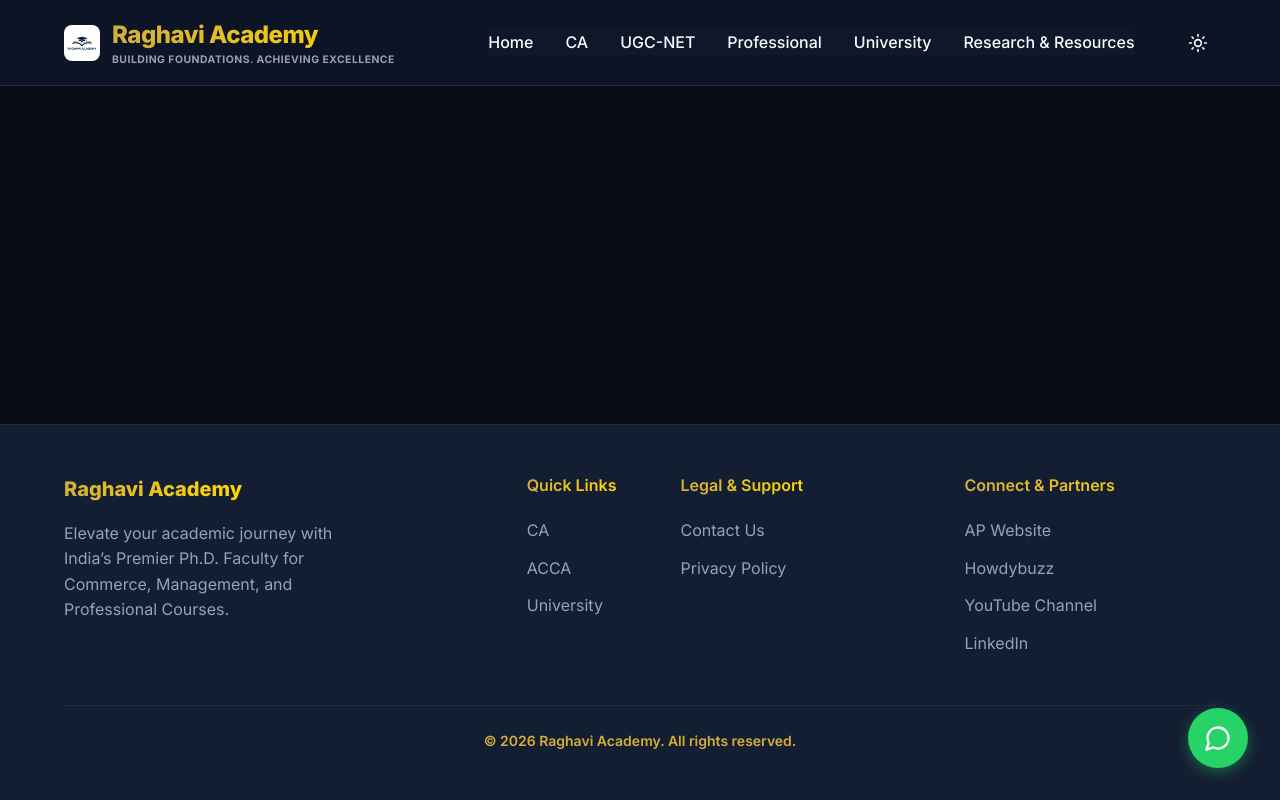
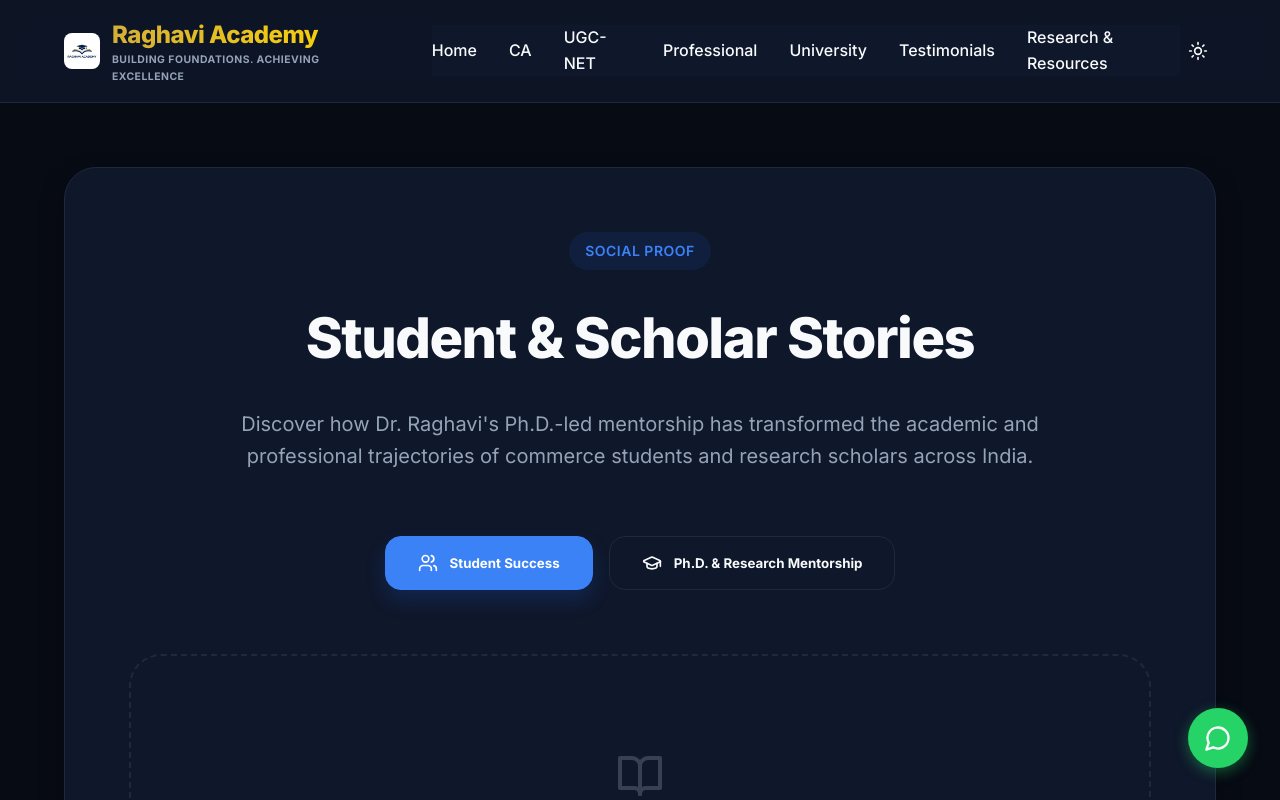
Before and after one commit to NCRaghavi/Raghavi, a React (Vite) app: page /testimonials in a window 1280 px wide. Shown: the top 800 px of the page. Built offline with nearby package versions, Linux system fonts and the light colour scheme.

Commit message:
Commit the changes

```diff
--- a/src/App.jsx
+++ b/src/App.jsx
@@ -28,6 +28,7 @@
             <Route path="/resources" element={<BookRecommendationsPage />} />
             <Route path="/contact" element={<ContactPage />} />
             <Route path="/privacy" element={<PrivacyPolicyPage />} />
+            <Route path="/testimonials" element={<TestimonialsPage />} />
           </Routes>
         </main>
         <Footer />
--- a/src/components/DirectoryPage.jsx
+++ b/src/components/DirectoryPage.jsx
@@ -1,5 +1,6 @@
 import React from 'react';
-import { ArrowRight, Construction, CheckCircle2, MessageCircle } from 'lucide-react';
+import { ArrowRight, Construction, CheckCircle2, MessageCircle, Download, FileText } from 'lucide-react';
+import { materialsData } from '../data/materials';
 
 export default function DirectoryPage({ title }) {
   const taglines = {
@@ -13,6 +14,7 @@
   };
 
   const tagline = taglines[title] || "Empowering your academic journey with expert mentorship.";
+  const currentMaterials = materialsData[title] || [];
 
   const upcomingResources = [
     "Comprehensive Concept Roadmaps",
@@ -23,22 +25,47 @@
   ];
 
   return (
-    <div className="directory-page" style={{ padding: '4rem 5%', minHeight: '80vh', display: 'flex', flexDirection: 'column', alignItems: 'center', justifyContent: 'center', textAlign: 'center' }}>
-      <div style={{ maxWidth: '800px', width: '100%' }}>
+    <div className="directory-page" style={{ padding: '4rem 5%', minHeight: '80vh' }}>
+      <div style={{ maxWidth: '1200px', margin: '0 auto' }}>
+
+        {/* Header Section */}
+        <div style={{ textAlign: 'center', marginBottom: '4rem' }}>
+          <h1 style={{ fontSize: '3.5rem', fontWeight: 800, marginBottom: '1.5rem', letterSpacing: '-1.5px', color: 'var(--text-primary)' }}>
+            {title}
+          </h1>
+          <p style={{ fontSize: '1.25rem', color: 'var(--text-secondary)', maxWidth: '800px', margin: '0 auto', lineHeight: 1.6 }}>
+            {tagline}
+          </p>
+        </div>
+
+        {currentMaterials.length > 0 ? (
+          /* Actual Materials Grid */
+          <div style={{ display: 'grid', gridTemplateColumns: 'repeat(auto-fit, minmax(300px, 1fr))', gap: '2rem' }}>
+            {currentMaterials.map((item) => (
+              <div key={item.id} className="bento-card" style={{ padding: '2rem', display: 'flex', flexDirection: 'column', gap: '1rem' }}>
+                <div style={{ display: 'flex', justifyContent: 'space-between', alignItems: 'flex-start' }}>
+                  <div style={{ background: 'rgba(212, 175, 55, 0.1)', padding: '0.75rem', borderRadius: '12px', color: 'var(--accent-color)' }}>
+                    <FileText size={24} />
+                  </div>
+                  {item.isNew && <span className="badge" style={{ fontSize: '0.7rem' }}>New</span>}
+                </div>
+                <h3 style={{ fontSize: '1.25rem', fontWeight: 700 }}>{item.title}</h3>
+                <p style={{ fontSize: '0.95rem', color: 'var(--text-secondary)' }}>{item.description}</p>
+                <a href={item.fileUrl} download className="btn btn-primary" style={{ marginTop: 'auto', padding: '0.75rem', display: 'flex', alignItems: 'center', justifyContent: 'center', gap: '0.5rem' }}>
+                  <Download size={16} /> Download {item.type}
+                </a>
+              </div>
+            ))}
+          </div>
+        ) : (
+          /* Under Construction State */
+          <div style={{ textAlign: 'center' }}>
             <div style={{ display: 'inline-flex', alignItems: 'center', gap: '0.75rem', padding: '0.5rem 1.25rem', background: 'rgba(212, 175, 55, 0.1)', borderRadius: '9999px', color: 'var(--accent-color)', fontWeight: 700, fontSize: '0.9rem', marginBottom: '2rem' }}>
               <Construction size={18} />
               CURRICULUM UNDER EXPANSION
             </div>
 
-        <h1 style={{ fontSize: '3.5rem', fontWeight: 800, marginBottom: '1.5rem', letterSpacing: '-1.5px', color: 'var(--text-primary)' }}>
-          {title}
-        </h1>
-
-        <p style={{ fontSize: '1.25rem', color: 'var(--text-secondary)', marginBottom: '3rem', lineHeight: 1.6 }}>
-          {tagline} We are currently digitizing our elite curriculum and research papers for this specialized track to ensure you get the highest quality Ph.D.-led mentorship.
-        </p>
-
-        <div style={{ background: 'var(--bg-secondary)', padding: '2.5rem', borderRadius: '24px', border: '1px solid var(--border-color)', boxShadow: 'var(--shadow-md)', textAlign: 'left', marginBottom: '3rem' }}>
+            <div style={{ background: 'var(--bg-secondary)', padding: '2.5rem', borderRadius: '24px', border: '1px solid var(--border-color)', boxShadow: 'var(--shadow-md)', textAlign: 'left', marginBottom: '3rem', maxWidth: '800px', margin: '0 auto 3rem' }}>
               <h3 style={{ fontSize: '1.2rem', fontWeight: 700, marginBottom: '1.5rem', color: 'var(--text-primary)' }}>What's Coming Soon:</h3>
               <div style={{ display: 'grid', gridTemplateColumns: 'repeat(auto-fit, minmax(250px, 1fr))', gap: '1rem' }}>
                 {upcomingResources.map((item, idx) => (
@@ -61,15 +88,13 @@
                 <MessageCircle size={20} />
                 Inquire About This Program
               </a>
-          <button
-            onClick={() => window.history.back()}
-            className="btn btn-secondary"
-            style={{ padding: '1rem 2rem' }}
-          >
+              <button onClick={() => window.history.back()} className="btn btn-secondary" style={{ padding: '1rem 2rem' }}>
                 Go Back
               </button>
             </div>
           </div>
+        )}
+      </div>
     </div>
   );
 }
--- a/src/components/Footer.jsx
+++ b/src/components/Footer.jsx
@@ -28,6 +28,7 @@
             <Link to="/ca" style={{ color: 'var(--text-secondary)', textDecoration: 'none' }}>CA</Link>
             <Link to="/acca" style={{ color: 'var(--text-secondary)', textDecoration: 'none' }}>ACCA</Link>
             <Link to="/university" style={{ color: 'var(--text-secondary)', textDecoration: 'none' }}>University</Link>
+            <Link to="/testimonials" style={{ color: 'var(--text-secondary)', textDecoration: 'none' }}>Testimonials</Link>
           </div>
           <div style={{ display: 'flex', flexDirection: 'column', gap: '0.75rem' }}>
             <h4 style={{ fontWeight: 600, marginBottom: '0.5rem', ...goldTextStyle }}>Legal & Support</h4>
--- a/src/components/Navbar.jsx
+++ b/src/components/Navbar.jsx
@@ -43,6 +43,7 @@
         </div>
 
         <Link to="/university" onClick={() => setMobileMenuOpen(false)}>University</Link>
+        <Link to="/testimonials" onClick={() => setMobileMenuOpen(false)}>Testimonials</Link>
         <Link to="/resources" onClick={() => setMobileMenuOpen(false)}>Research & Resources</Link>
       </div>
       <div className="nav-actions">
--- a/src/components/TestimonialsPage.jsx
+++ b/src/components/TestimonialsPage.jsx
@@ -1,72 +1,97 @@
-import React from 'react';
-import { Star, Quote } from 'lucide-react';
+import React, { useState } from 'react';
+import { Star, Quote, GraduationCap, BookOpen, Users } from 'lucide-react';
+import { testimonialsData } from '../data/testimonials';
 
 export default function TestimonialsPage() {
-  const testimonials = [
-    {
-      id: 1,
-      name: "Student Name",
-      course: "CA Finalist",
-      text: "Dr. Raghavi's ability to break down complex Financial Management concepts is unmatched. Thanks to her rigorous exam-oriented approach, I cleared my CA Inter exams on the first attempt!"
-    },
-    {
-      id: 2,
-      name: "Student Name",
-      course: "UGC-NET (JRF) Qualifier",
-      text: "The depth of knowledge in Accountancy and Corporate Law is phenomenal. The JRF guidance I received changed my entire perspective on UGC-NET preparation."
-    },
-    {
-      id: 3,
-      name: "Student Name",
-      course: "University Topper",
-      text: "A true academic powerhouse. The strategic insights into International Economics and Banking helped me secure a top rank in my university exams."
-    },
-    {
-      id: 4,
-      name: "Student Name",
-      course: "ACCA Candidate",
-      text: "Her global perspective on IFRS and International Accounting standards made passing the ACCA modules significantly easier than I anticipated."
-    },
-    {
-      id: 5,
-      name: "Student Name",
-      course: "MBA Graduate",
-      text: "The Strategic Management and Marketing Research methodologies taught by Dr. Raghavi gave me a massive edge in my corporate interviews."
-    },
-    {
-      id: 6,
-      name: "Student Name",
-      course: "CMA Achiever",
-      text: "I was struggling with Cost and Management Accounting until I joined her classes. The conceptual clarity and mock tests were an absolute game-changer."
-    }
+  const [activeTab, setActiveTab] = useState('students');
+
+  const categories = [
+    { id: 'students', label: 'Student Success', icon: <Users size={20} /> },
+    { id: 'scholars', label: 'Ph.D. & Research Mentorship', icon: <GraduationCap size={20} /> }
   ];
 
+  const currentTestimonials = testimonialsData[activeTab] || [];
+
   return (
-    <div className="home-container" style={{ margin: '0 auto', flexGrow: 1 }}>
-      <section className="bento-item" style={{ padding: '4rem', marginTop: '2rem', marginBottom: '2rem', textAlign: 'center' }}>
+    <div className="home-container" style={{ margin: '0 auto', flexGrow: 1, padding: '4rem 5%' }}>
+      <section className="bento-item" style={{ padding: '4rem', textAlign: 'center', background: 'var(--bg-secondary)', borderRadius: '32px', boxShadow: 'var(--shadow-md)' }}>
         <span className="badge" style={{ marginBottom: '1.5rem' }}>Social Proof</span>
-        <h1 style={{ fontSize: '3.5rem', fontWeight: 800, marginBottom: '1.5rem', letterSpacing: '-1px' }}>Student Success Stories</h1>
+        <h1 style={{ fontSize: '3.5rem', fontWeight: 800, marginBottom: '1.5rem', letterSpacing: '-1.5px' }}>Student & Scholar Stories</h1>
         <p style={{ color: 'var(--text-secondary)', fontSize: '1.25rem', maxWidth: '800px', margin: '0 auto 4rem', lineHeight: 1.6 }}>
-          Discover how Dr. Raghavi's expert mentorship, rigorous curriculum, and passion for education have transformed the academic trajectories of students across India.
+          Discover how Dr. Raghavi's Ph.D.-led mentorship has transformed the academic and professional trajectories of commerce students and research scholars across India.
         </p>
 
-        <div style={{ display: 'grid', gridTemplateColumns: 'repeat(auto-fit, minmax(300px, 1fr))', gap: '2rem', textAlign: 'left' }}>
-          {testimonials.map((testimonial) => (
-            <div key={testimonial.id} style={{ background: 'var(--bg-primary)', padding: '2.5rem', borderRadius: '20px', border: '1px solid var(--border-color)', position: 'relative', boxShadow: 'var(--shadow-md)' }}>
-              <Quote size={40} style={{ color: 'var(--accent-color)', opacity: 0.15, position: 'absolute', top: '2rem', right: '2rem' }} />
+        {/* Category Tabs */}
+        <div style={{ display: 'flex', justifyContent: 'center', gap: '1rem', marginBottom: '4rem', flexWrap: 'wrap' }}>
+          {categories.map((cat) => (
+            <button
+              key={cat.id}
+              onClick={() => setActiveTab(cat.id)}
+              style={{
+                display: 'flex',
+                alignItems: 'center',
+                gap: '0.75rem',
+                padding: '1rem 2rem',
+                borderRadius: '16px',
+                border: '1px solid',
+                borderColor: activeTab === cat.id ? 'var(--accent-color)' : 'var(--border-color)',
+                background: activeTab === cat.id ? 'var(--accent-color)' : 'transparent',
+                color: activeTab === cat.id ? 'white' : 'var(--text-primary)',
+                fontWeight: 700,
+                cursor: 'pointer',
+                transition: 'all 0.3s ease',
+                boxShadow: activeTab === cat.id ? '0 10px 20px rgba(37, 99, 235, 0.2)' : 'none'
+              }}
+            >
+              {cat.icon}
+              {cat.label}
+            </button>
+          ))}
+        </div>
+
+        {currentTestimonials.length > 0 ? (
+          <div style={{ display: 'grid', gridTemplateColumns: 'repeat(auto-fit, minmax(320px, 1fr))', gap: '2rem', textAlign: 'left' }}>
+            {currentTestimonials.map((testimonial) => (
+              <div key={testimonial.id} style={{ background: 'var(--bg-primary)', padding: '2.5rem', borderRadius: '24px', border: '1px solid var(--border-color)', position: 'relative', boxShadow: 'var(--shadow-sm)', display: 'flex', flexDirection: 'column' }}>
+                <Quote size={40} style={{ color: 'var(--accent-color)', opacity: 0.1, position: 'absolute', top: '2rem', right: '2rem' }} />
+
                 <div style={{ display: 'flex', gap: '0.25rem', color: '#FFD700', marginBottom: '1.5rem' }}>
-                <Star size={18} fill="currentColor" /><Star size={18} fill="currentColor" /><Star size={18} fill="currentColor" /><Star size={18} fill="currentColor" /><Star size={18} fill="currentColor" />
+                  {[...Array(testimonial.stars || 5)].map((_, i) => (
+                    <Star key={i} size={16} fill="currentColor" />
+                  ))}
                 </div>
-              <p style={{ color: 'var(--text-secondary)', fontSize: '1.05rem', lineHeight: 1.7, marginBottom: '2rem', fontStyle: 'italic' }}>
+
+                <p style={{ color: 'var(--text-secondary)', fontSize: '1.05rem', lineHeight: 1.8, marginBottom: '2rem', fontStyle: 'italic', flexGrow: 1 }}>
                   "{testimonial.text}"
                 </p>
+
+                <div style={{ display: 'flex', alignItems: 'center', gap: '1.25rem', paddingTop: '1.5rem', borderTop: '1px solid var(--border-color)' }}>
+                  <div style={{ width: '56px', height: '56px', borderRadius: '16px', overflow: 'hidden', background: 'var(--border-color)', flexShrink: 0 }}>
+                    {testimonial.image ? (
+                      <img src={testimonial.image} alt={testimonial.name} style={{ width: '100%', height: '100%', objectFit: 'cover' }} />
+                    ) : (
+                      <div style={{ width: '100%', height: '100%', display: 'flex', alignItems: 'center', justifyContent: 'center', color: 'var(--text-secondary)' }}>
+                        <Users size={24} />
+                      </div>
+                    )}
+                  </div>
                   <div>
-                <h4 style={{ fontWeight: 700, color: 'var(--text-primary)', fontSize: '1.1rem' }}>{testimonial.name}</h4>
-                <p style={{ fontSize: '0.9rem', color: 'var(--accent-color)', fontWeight: 600 }}>{testimonial.course}</p>
+                    <h4 style={{ fontWeight: 800, color: 'var(--text-primary)', fontSize: '1.1rem' }}>{testimonial.name}</h4>
+                    <p style={{ fontSize: '0.85rem', color: 'var(--accent-color)', fontWeight: 700, textTransform: 'uppercase', letterSpacing: '0.5px' }}>
+                      {testimonial.course || testimonial.topic}
+                    </p>
+                  </div>
                 </div>
               </div>
             ))}
           </div>
+        ) : (
+          <div style={{ padding: '6rem 2rem', border: '2px dashed var(--border-color)', borderRadius: '32px', color: 'var(--text-secondary)' }}>
+            <BookOpen size={48} style={{ marginBottom: '1.5rem', opacity: 0.3 }} />
+            <h3>Real stories are currently being uploaded.</h3>
+            <p>We only feature authentic, verified success stories from our alumni and scholars.</p>
+          </div>
+        )}
       </section>
     </div>
   );
--- /dev/null
+++ b/src/data/materials.js
@@ -0,0 +1,27 @@
+/**
+ * Master Materials List for Raghavi Academy
+ *
+ * To add new materials:
+ * 1. Place the file (PDF, JPG, etc.) in the corresponding folder in /public/materials/
+ * 2. Add an entry to the 'materials' array below.
+ */
+
+export const materialsData = {
+  "CA Foundation & Intermediate": [
+    // Example Entry:
+    // {
+    //   id: 1,
+    //   title: "Accounting Standards Overview",
+    //   type: "PDF Guide",
+    //   description: "A Ph.D. level breakdown of key accounting standards for CA Inter.",
+    //   fileUrl: "/materials/CA/accounting_standards.pdf",
+    //   isNew: true
+    // }
+  ],
+  "UGC-NET Commerce & Management": [],
+  "ACCA Global": [],
+  "CMA Certification": [],
+  "CFA Program": [],
+  "Company Secretary (CS)": [],
+  "University Level": []
+};
--- /dev/null
+++ b/src/data/testimonials.js
@@ -0,0 +1,31 @@
+/**
+ * Master Testimonials List for Raghavi Academy
+ *
+ * Categories:
+ * 1. "students": Testimonials from teaching and coaching students (CA, NET, etc.)
+ * 2. "scholars": Testimonials from Ph.D. scholars and research mentees.
+ */
+
+export const testimonialsData = {
+  students: [
+    // Example:
+    // {
+    //   id: 1,
+    //   name: "Rahul Sharma",
+    //   course: "CA Inter Achiever",
+    //   image: "/images/testimonials/rahul.jpg",
+    //   text: "Dr. Raghavi's approach to Financial Management is absolute mastery. I cleared my exams with flying colors thanks to her conceptual depth.",
+    //   stars: 5
+    // }
+  ],
+  scholars: [
+    {
+      id: 101,
+      name: "Dr. Pragnesh Dalwadi",
+      topic: "Assistant Professor, Govt Arts and Commerce College, Gujarat",
+      image: "/images/testimonials/pragnesh.jpg",
+      text: "Dr. Raghavi's mentorship during my Ph.D. was instrumental in shaping both my research perspective and academic discipline. Her constant encouragement and insightful guidance not only strengthened my work but also built the foundation of my professional journey.",
+      stars: 5
+    }
+  ]
+};
```
Also changed, not shown: public/images/testimonials/pragnesh-dalwadi.jpeg (added). Lines whose indentation alone changed are shown as unchanged.
